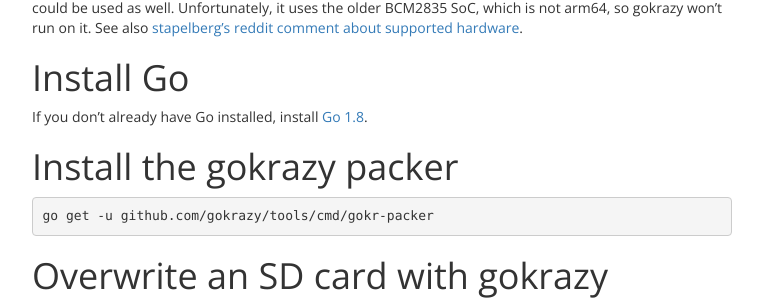
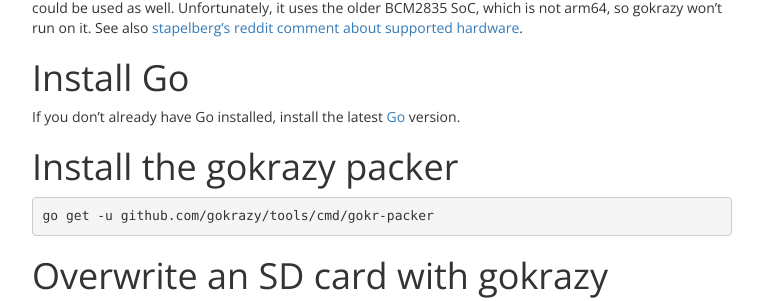
Before and after one commit to gokrazy/gokrazy.github.io, a Jekyll site: the page built from quickstart.html, in a window 1280 px wide. Shown: the part 202-503 px from the top of the page, without its empty margins (258-1021 px from the left). Built offline with Jekyll 4.4.1, drawn with Linux system fonts in a browser that asks for light colours; nearby versions of some CDN libraries; some web fonts are replaced; Markdown is read by kramdown in place of the engine named in the settings.

Commit message:
quickstart: s/Go 1.8/latest Go/

```diff
--- a/quickstart.html
+++ b/quickstart.html
@@ -20,7 +20,7 @@ weight: 1
 
 	  <h1>Install Go</h1>
 	  <p>
-	  If you don’t already have Go installed, install <a href="https://golang.org/dl/">Go 1.8</a>.
+	  If you don’t already have Go installed, install the latest <a href="https://golang.org/dl/">Go</a> version.
 	  </p>
 
           <h1>Install the gokrazy packer</h1>
```
